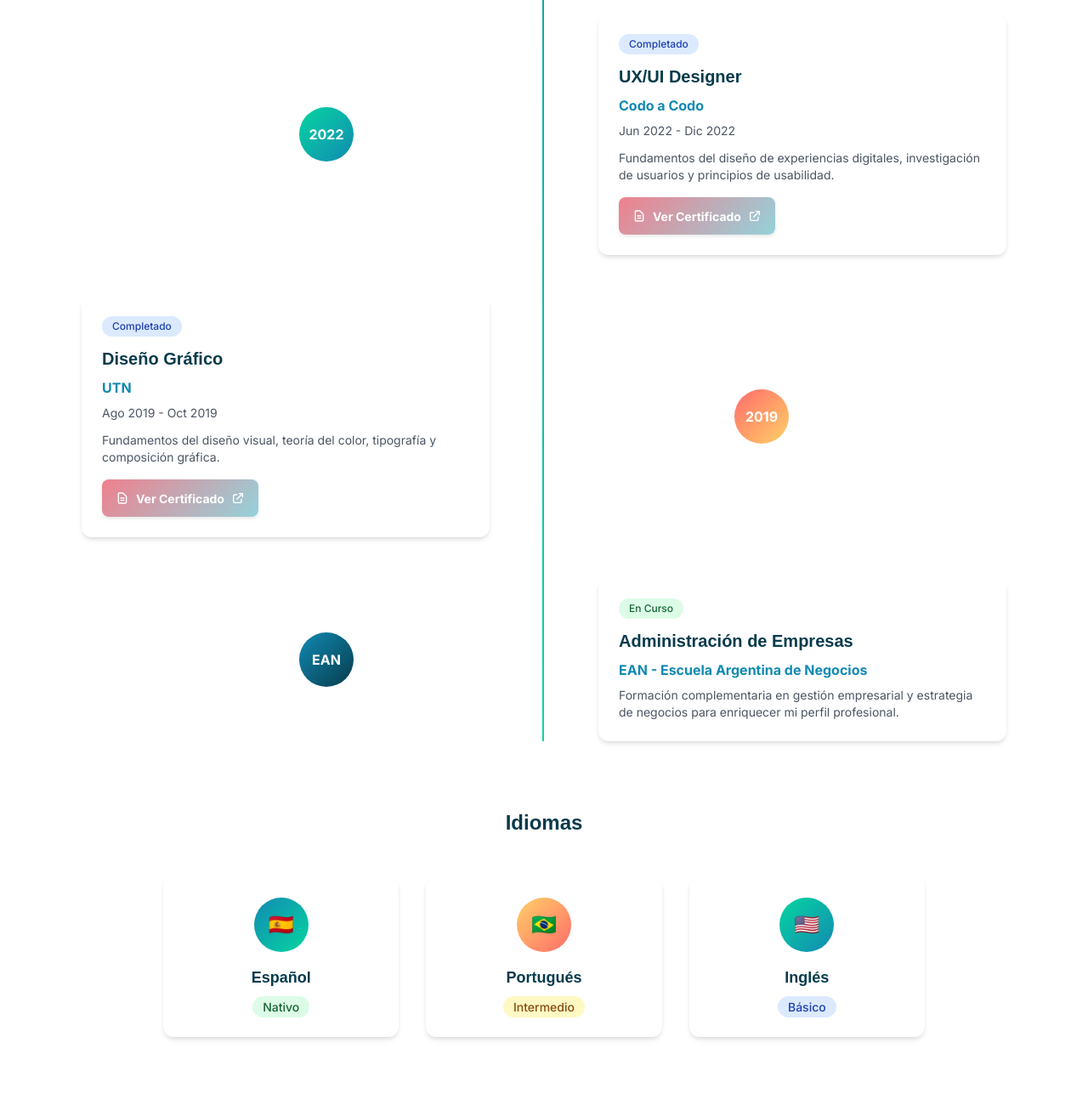
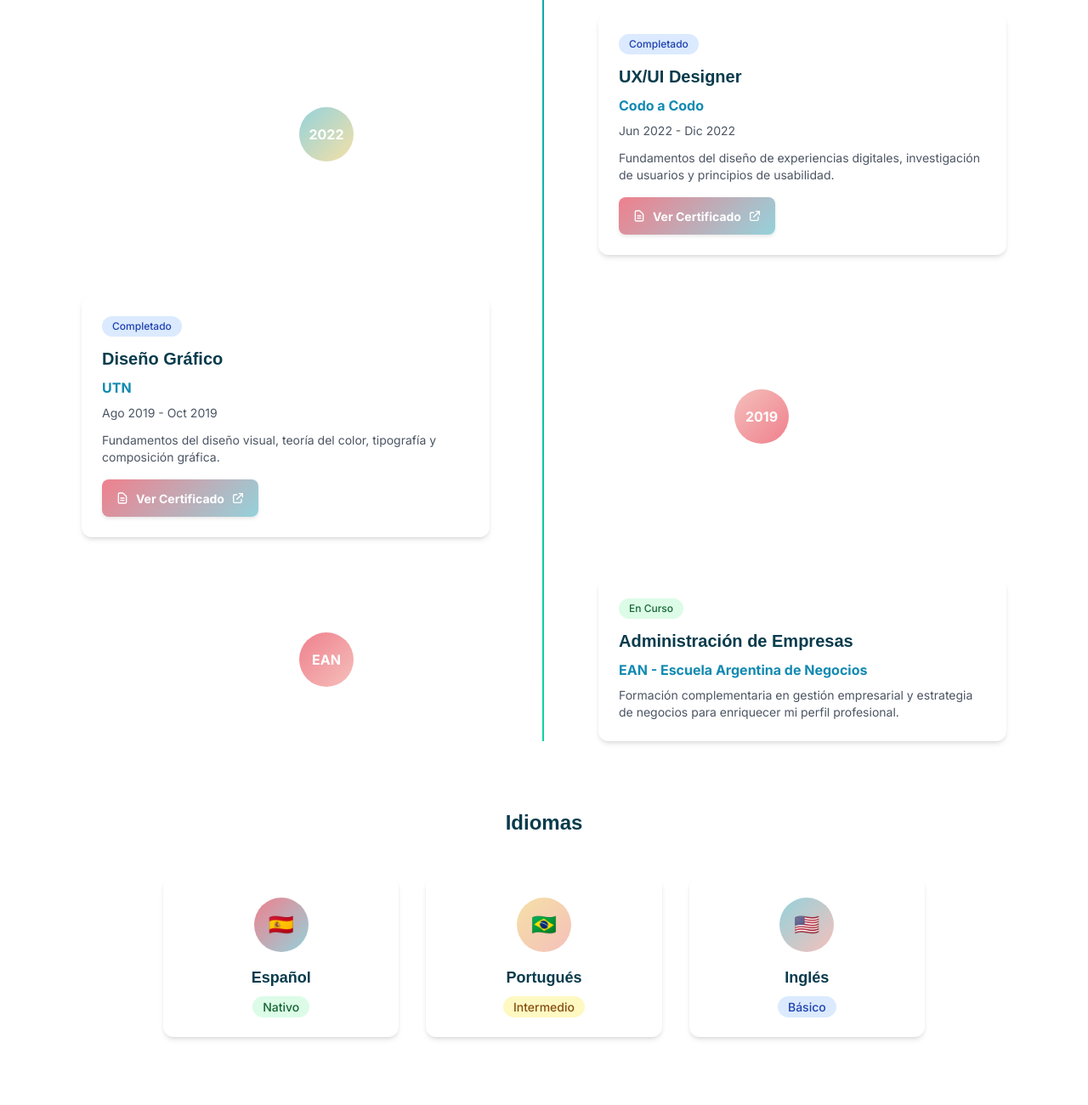
Before and after one commit to AndreaPujol/Portfolio, a plain HTML site: page index.html in a window 1280 px wide. Shown: the part 4180-5480 px from the top of the page at 85% size. Drawn offline with nearby package versions, Linux system fonts and the light colour scheme; a web font is replaced by a local one.

Commit message:
paleta aplicada a circulos

```diff
--- a/index.html
+++ b/index.html
@@ -317,7 +317,7 @@
 
                         <!-- Educación actual -->
                         <div class="relative flex items-center mb-12">
-                            <div class="flex-shrink-0 w-16 h-16 bg-gradient-to-br from-[#118AB2] to-[#06D6A0] rounded-full flex items-center justify-center text-white font-bold z-10 md:mx-auto">
+                            <div class="flex-shrink-0 w-16 h-16 circle-2024 rounded-full flex items-center justify-center text-white font-bold z-10 md:mx-auto">
                                 2024
                             </div>
                             <div class="ml-8 md:ml-0 md:w-5/12 card education-card p-6 md:mr-8">
@@ -342,7 +342,7 @@
 
                         <!-- UX/UI Design - EducacionIT -->
                         <div class="relative flex items-center mb-12 md:flex-row-reverse">
-                            <div class="flex-shrink-0 w-16 h-16 bg-gradient-to-br from-[#FFD166] to-[#FF6B6B] rounded-full flex items-center justify-center text-white font-bold z-10 md:mx-auto">
+                            <div class="flex-shrink-0 w-16 h-16 circle-2023 rounded-full flex items-center justify-center text-white font-bold z-10 md:mx-auto">
                                 2023
                             </div>
                             <div class="ml-8 md:ml-0 md:w-5/12 card education-card p-6 md:ml-8">
@@ -374,7 +374,7 @@
 
                         <!-- UX/UI Design - Codo a Codo -->
                         <div class="relative flex items-center mb-12">
-                            <div class="flex-shrink-0 w-16 h-16 bg-gradient-to-br from-[#06D6A0] to-[#118AB2] rounded-full flex items-center justify-center text-white font-bold z-10 md:mx-auto">
+                            <div class="flex-shrink-0 w-16 h-16 circle-2022 rounded-full flex items-center justify-center text-white font-bold z-10 md:mx-auto">
                                 2022
                             </div>
                             <div class="ml-8 md:ml-0 md:w-5/12 card education-card p-6 md:mr-8">
@@ -407,7 +407,7 @@
 
                         <!-- Diseño Gráfico -->
                         <div class="relative flex items-center mb-12 md:flex-row-reverse">
-                            <div class="flex-shrink-0 w-16 h-16 bg-gradient-to-br from-[#FF6B6B] to-[#FFD166] rounded-full flex items-center justify-center text-white font-bold z-10 md:mx-auto">
+                            <div class="flex-shrink-0 w-16 h-16 circle-2019 rounded-full flex items-center justify-center text-white font-bold z-10 md:mx-auto">
                                 2019
                             </div>
                             <div class="ml-8 md:ml-0 md:w-5/12 card education-card p-6 md:ml-8">
@@ -440,7 +440,7 @@
 
                         <!-- Administración de Empresas -->
                         <div class="relative flex items-center">
-                            <div class="flex-shrink-0 w-16 h-16 bg-gradient-to-br from-[#118AB2] to-[#073B4C] rounded-full flex items-center justify-center text-white font-bold z-10 md:mx-auto">
+                            <div class="flex-shrink-0 w-16 h-16 circle-ean rounded-full flex items-center justify-center text-white font-bold z-10 md:mx-auto">
                                 EAN
                             </div>
                             <div class="ml-8 md:ml-0 md:w-5/12 card p-6 md:mr-8">
@@ -459,21 +459,21 @@
                         <h3 class="text-2xl font-bold text-[#073B4C] text-center mb-12">Idiomas</h3>
                         <div class="grid md:grid-cols-3 gap-8 max-w-4xl mx-auto">
                             <div class="card p-6 text-center">
-                                <div class="w-16 h-16 bg-gradient-to-br from-[#118AB2] to-[#06D6A0] rounded-full flex items-center justify-center mx-auto mb-4">
+                                <div class="w-16 h-16 circle-es rounded-full flex items-center justify-center mx-auto mb-4">
                                     <span class="text-2xl">🇪🇸</span>
                                 </div>
                                 <h4 class="font-bold text-lg text-[#073B4C] mb-2">Español</h4>
                                 <span class="bg-green-100 text-green-800 text-sm font-medium px-3 py-1 rounded-full">Nativo</span>
                             </div>
                             <div class="card p-6 text-center">
-                                <div class="w-16 h-16 bg-gradient-to-br from-[#FFD166] to-[#FF6B6B] rounded-full flex items-center justify-center mx-auto mb-4">
+                                <div class="w-16 h-16 circle-br rounded-full flex items-center justify-center mx-auto mb-4">
                                     <span class="text-2xl">🇧🇷</span>
                                 </div>
                                 <h4 class="font-bold text-lg text-[#073B4C] mb-2">Portugués</h4>
                                 <span class="bg-yellow-100 text-yellow-800 text-sm font-medium px-3 py-1 rounded-full">Intermedio</span>
                             </div>
                             <div class="card p-6 text-center">
-                                <div class="w-16 h-16 bg-gradient-to-br from-[#06D6A0] to-[#118AB2] rounded-full flex items-center justify-center mx-auto mb-4">
+                                <div class="w-16 h-16 circle-us rounded-full flex items-center justify-center mx-auto mb-4">
                                     <span class="text-2xl">🇺🇸</span>
                                 </div>
                                 <h4 class="font-bold text-lg text-[#073B4C] mb-2">Inglés</h4>
@@ -501,7 +501,7 @@
                         <!-- Resumen profesional -->
                         <div class="card p-8">
                             <div class="flex items-center mb-6">
-                                <div class="w-12 h-12 bg-gradient-to-br from-[#118AB2] to-[#06D6A0] rounded-full flex items-center justify-center mr-4">
+                                <div class="w-12 h-12 circle-perfil rounded-full flex items-center justify-center mr-4">
                                     <svg class="w-6 h-6 text-white" fill="none" stroke="currentColor" viewBox="0 0 24 24">
                                         <path stroke-linecap="round" stroke-linejoin="round" stroke-width="2" d="M16 7a4 4 0 11-8 0 4 4 0 018 0zM12 14a7 7 0 00-7 7h14a7 7 0 00-7-7z"></path>
                                     </svg>
@@ -518,7 +518,7 @@
                         <!-- Experiencia destacada -->
                         <div class="card p-8">
                             <div class="flex items-center mb-6">
-                                <div class="w-12 h-12 bg-gradient-to-br from-[#FFD166] to-[#FF6B6B] rounded-full flex items-center justify-center mr-4">
+                                <div class="w-12 h-12 circle-experiencia rounded-full flex items-center justify-center mr-4">
                                     <svg class="w-6 h-6 text-white" fill="none" stroke="currentColor" viewBox="0 0 24 24">
                                         <path stroke-linecap="round" stroke-linejoin="round" stroke-width="2" d="M21 13.255A23.931 23.931 0 0112 15c-3.183 0-6.22-.62-9-1.745M16 6V4a2 2 0 00-2-2h-4a2 2 0 00-2-2v2m8 0V6a2 2 0 012 2v6a2 2 0 01-2 2H8a2 2 0 01-2-2V8a2 2 0 012-2h8z"></path>
                                     </svg>
--- a/style.css
+++ b/style.css
@@ -937,3 +937,39 @@ button.secondary:hover,
 .popover::after {
     border-top-color: var(--color-primary);
 }
+
+/* Círculos de años en educación */
+.circle-2024 {
+  background: linear-gradient(135deg, var(--color-primary), var(--color-secondary));
+}
+.circle-2023 {
+  background: linear-gradient(135deg, var(--color-support-yellow), var(--color-support-pink));
+}
+.circle-2022 {
+  background: linear-gradient(135deg, var(--color-secondary), var(--color-support-yellow));
+}
+.circle-2019 {
+  background: linear-gradient(135deg, var(--color-support-pink), var(--color-primary));
+}
+.circle-ean {
+  background: linear-gradient(135deg, var(--color-primary), var(--color-support-pink));
+}
+
+/* Círculos de idiomas */
+.circle-es {
+  background: linear-gradient(135deg, var(--color-primary), var(--color-secondary));
+}
+.circle-br {
+  background: linear-gradient(135deg, var(--color-support-yellow), var(--color-support-pink));
+}
+.circle-us {
+  background: linear-gradient(135deg, var(--color-secondary), var(--color-support-pink));
+}
+
+/* Perfil profesional y experiencia clave */
+.circle-perfil {
+  background: linear-gradient(135deg, var(--color-primary), var(--color-secondary));
+}
+.circle-experiencia {
+  background: linear-gradient(135deg, var(--color-support-yellow), var(--color-support-pink));
+}
```
